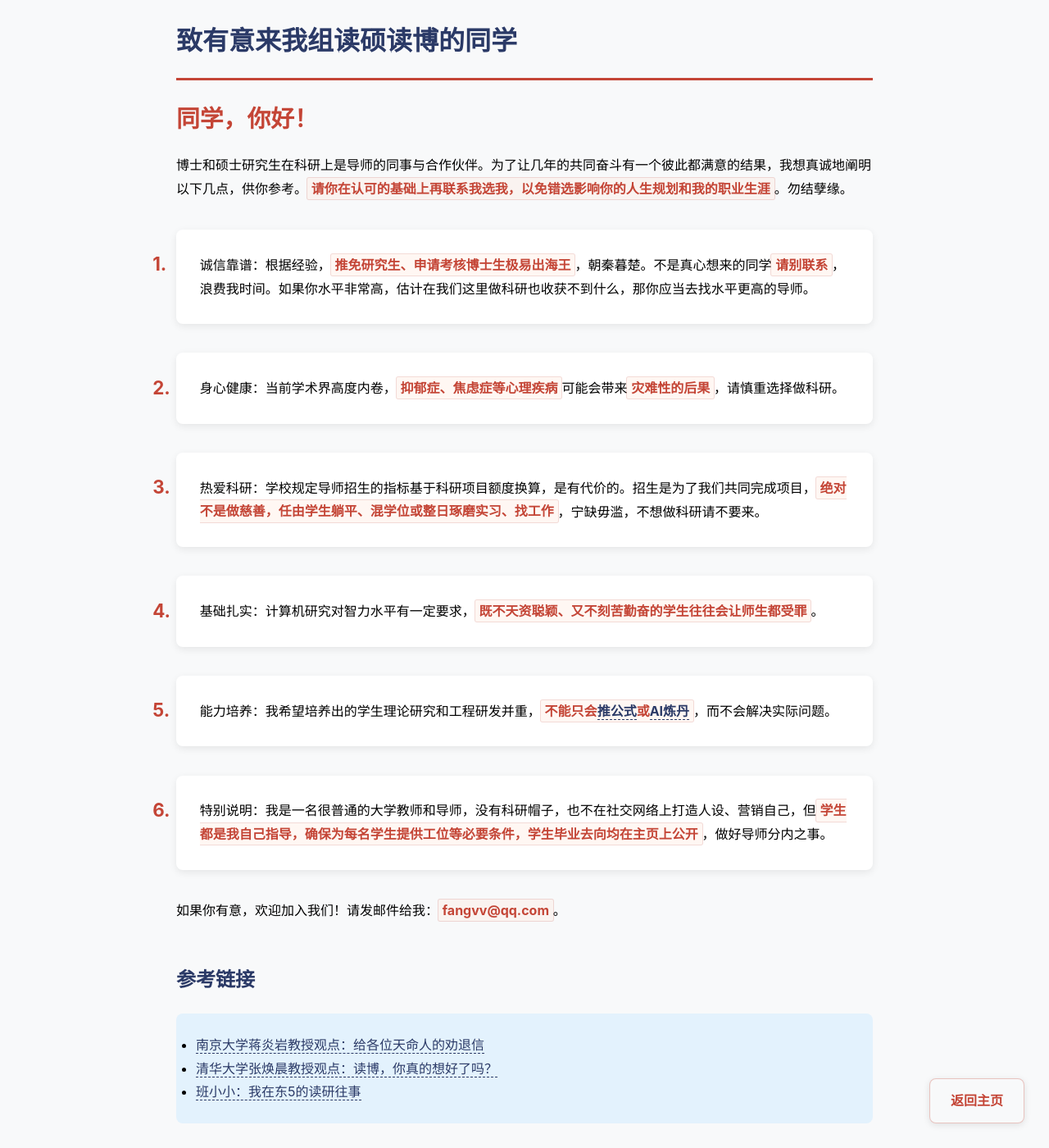
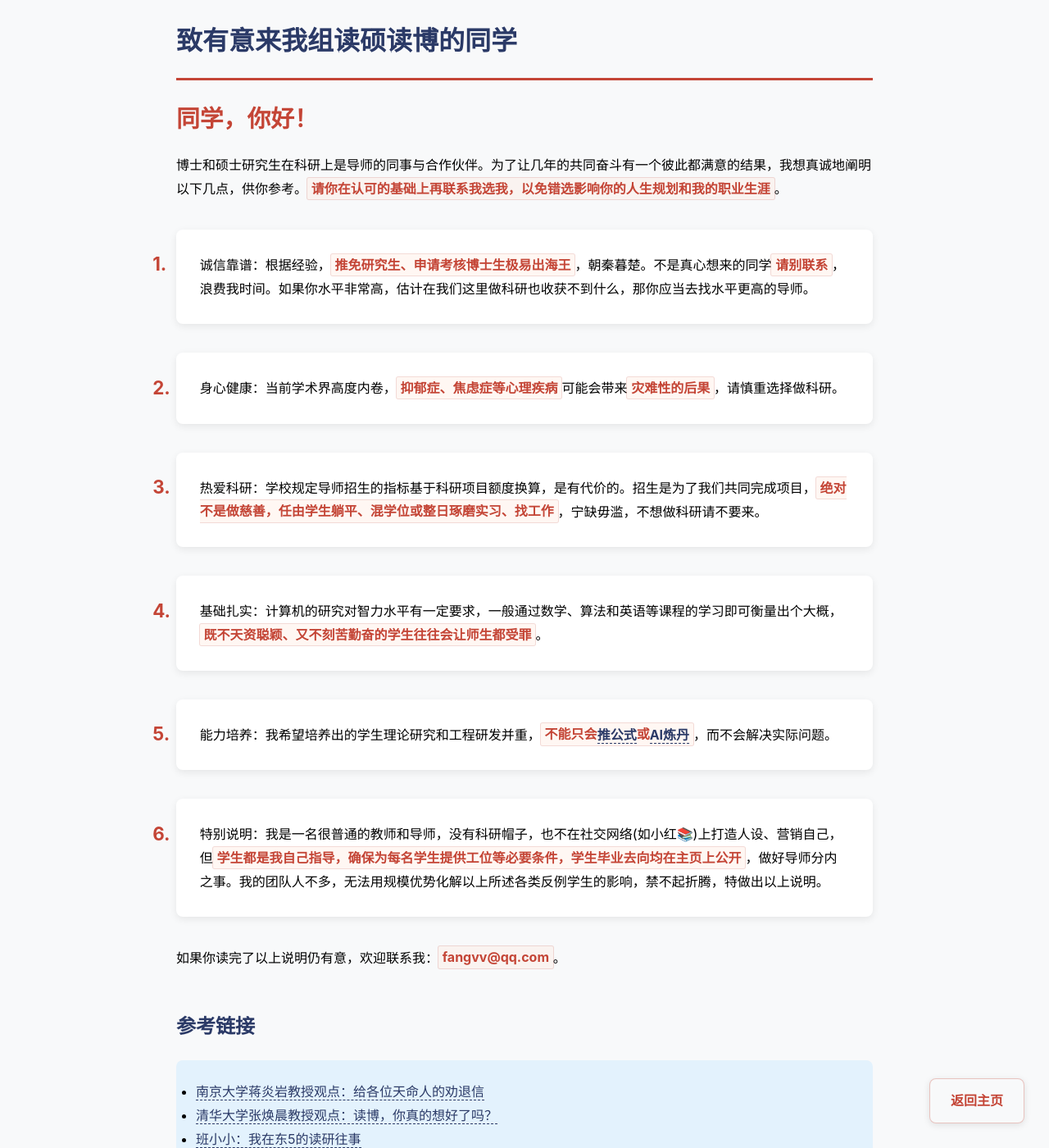
Before and after one commit to fangvv/Homepage, a Jekyll site: the page faq2.html, which Jekyll copies as it is, in a window 1280 px wide and 1400 px high. Shown: the whole window at 82% size. Built offline with Jekyll 4.4.1, drawn with Linux system fonts in a browser that asks for light colours; comment, search, counter and statistics services are not loaded.

Commit message:
update faq

```diff
--- a/faq2.html
+++ b/faq2.html
@@ -113,7 +113,7 @@ strong:hover {
 <body>
     <h1 style="color:var(--primary);border-bottom:3px solid var(--accent);padding-bottom:1rem">致有意来我组读硕读博的同学</h1>
 
-    <p><span class="greeting">同学，你好！</span>博士和硕士研究生在科研上是导师的同事与合作伙伴。为了让几年的共同奋斗有一个彼此都满意的结果，我想真诚地阐明以下几点，供你参考。<strong>请你在认可的基础上再联系我选我，以免错选影响你的人生规划和我的职业生涯</strong>。勿结孽缘。</p>
+    <p><span class="greeting">同学，你好！</span>博士和硕士研究生在科研上是导师的同事与合作伙伴。为了让几年的共同奋斗有一个彼此都满意的结果，我想真诚地阐明以下几点，供你参考。<strong>请你在认可的基础上再联系我选我，以免错选影响你的人生规划和我的职业生涯</strong>。</p>
 
     <ol>
 <li>诚信靠谱：根据经验，<strong>推免研究生、申请考核博士生极易出海王</strong>，朝秦暮楚。不是真心想来的同学<strong>请别联系</strong>，浪费我时间。如果你水平非常高，估计在我们这里做科研也收获不到什么，那你应当去找水平更高的导师。</li>
@@ -122,15 +122,15 @@ strong:hover {
 
 <li>热爱科研：学校规定导师招生的指标基于科研项目额度换算，是有代价的。招生是为了我们共同完成项目，<strong>绝对不是做慈善，任由学生躺平、混学位或整日琢磨实习、找工作</strong>，宁缺毋滥，不想做科研请不要来。</li>
 
-<li>基础扎实：计算机研究对智力水平有一定要求，<strong>既不天资聪颖、又不刻苦勤奋的学生往往会让师生都受罪</strong>。</li>
+<li>基础扎实：计算机的研究对智力水平有一定要求，一般通过数学、算法和英语等课程的学习即可衡量出个大概，<strong>既不天资聪颖、又不刻苦勤奋的学生往往会让师生都受罪</strong>。</li>
 
 <li>能力培养：我希望培养出的学生理论研究和工程研发并重，<strong>不能只会<a href="https://www.zhihu.com/question/430862162" target=blank>推公式</a>或<a href="https://www.zhihu.com/question/537342945" target=blank>AI炼丹</a></strong>，而不会解决实际问题。</li>
 
-<li>特别说明：我是一名很普通的大学教师和导师，没有科研帽子，也不在社交网络上打造人设、营销自己，但<strong>学生都是我自己指导，确保为每名学生提供工位等必要条件，学生毕业去向均在主页上公开</strong>，做好导师分内之事。</li>
+<li>特别说明：我是一名很普通的教师和导师，没有科研帽子，也不在社交网络(如小红📚)上打造人设、营销自己，但<strong>学生都是我自己指导，确保为每名学生提供工位等必要条件，学生毕业去向均在主页上公开</strong>，做好导师分内之事。我的团队人不多，无法用规模优势化解以上所述各类反例学生的影响，禁不起折腾，特做出以上说明。</li>
     </ol>
 
 <p>
-如果你有意，欢迎加入我们！请发邮件给我：<strong>fangvv@qq.com</strong>。
+如果你读完了以上说明仍有意，欢迎联系我：<strong>fangvv@qq.com</strong>。
 </p>
 
     <h2 style="color:var(--primary);margin-top:3rem">参考链接</h2>
```
